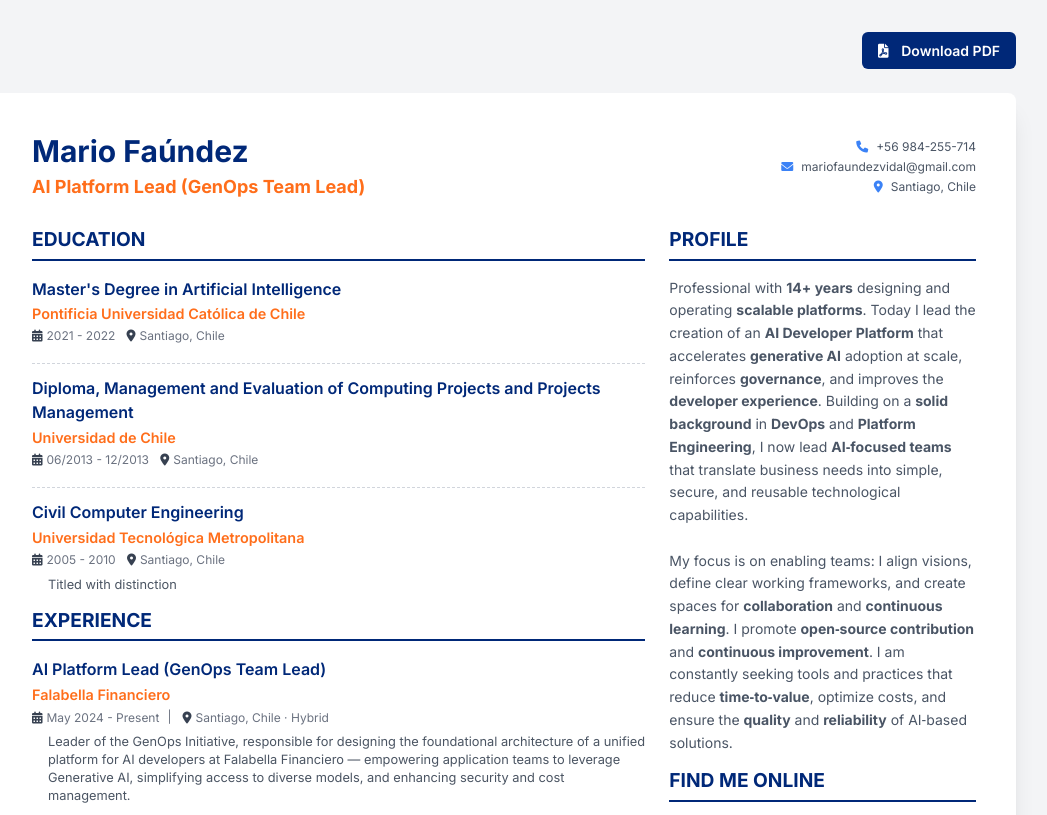
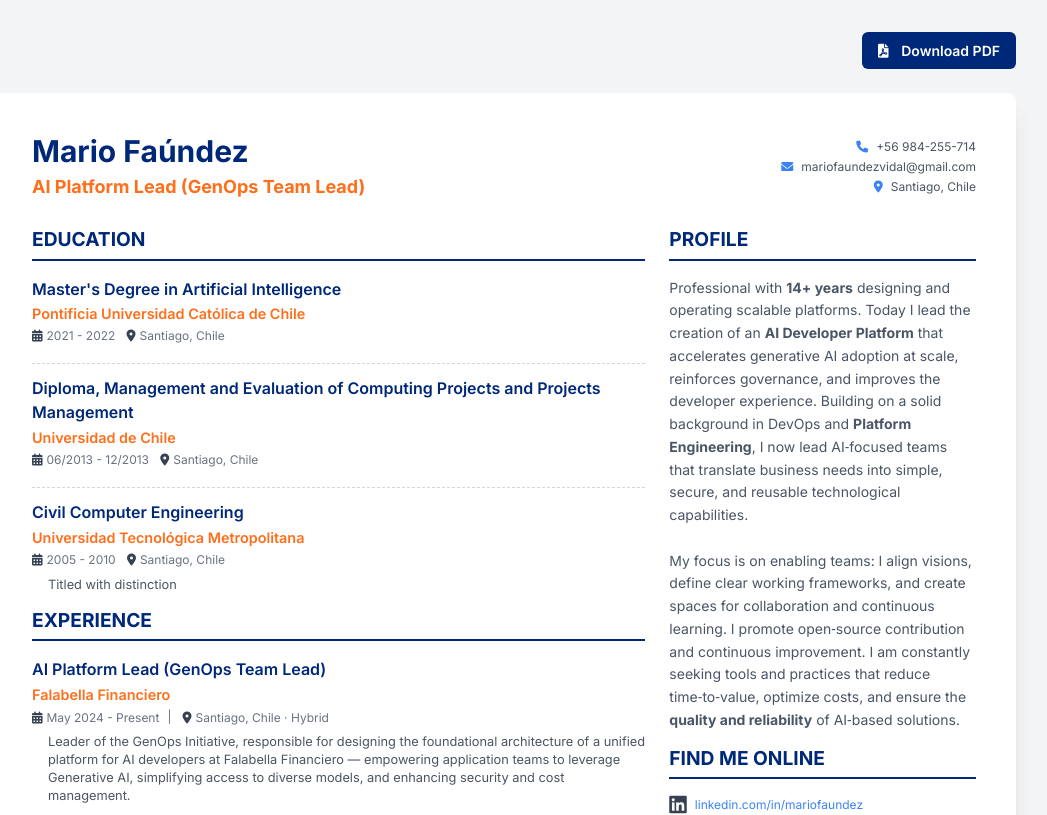
Before and after one commit to ordenador/ordenador.github.io, a React (Vite) app: page / in a window 1280 px wide. Shown: the top 815 px of the page, without its empty margins (136-1183 px from the left). Built offline with nearby package versions, Linux system fonts and the light colour scheme.

Commit message:
feat: update cv 2025 jul

```diff
--- a/src/App.jsx
+++ b/src/App.jsx
@@ -16,10 +16,7 @@ function App() {
         id="downloadPdfBtnContainer"
         className="max-w-5xl mx-auto mb-6 flex justify-center md:justify-end"
       >
-        <a
-          href="./mario_faundez_cv.pdf"
-          className="download-pdf-btn"
-        >
+        <a href="./mario_faundez_cv.pdf" className="download-pdf-btn">
           <i className="fas fa-file-pdf mr-2"></i>
           Download PDF
         </a>
--- a/src/data/resume.js
+++ b/src/data/resume.js
@@ -9,9 +9,9 @@ export const resumeData = {
     },
   },
   profile: {
-    text: `Professional with <strong>14+ years</strong> designing and operating <strong>scalable platforms</strong>. Today I lead the creation of an <strong>AI Developer Platform</strong> that accelerates <strong>generative AI</strong> adoption at scale, reinforces <strong>governance</strong>, and improves the <strong>developer experience</strong>. Building on a <strong>solid background</strong> in <strong>DevOps</strong> and <strong>Platform Engineering</strong>, I now lead <strong>AI‑focused teams</strong> that translate business needs into simple, secure, and reusable technological capabilities.
+    text: `Professional with <strong>14+ years</strong> designing and operating scalable platforms. Today I lead the creation of an <strong>AI Developer Platform</strong> that accelerates generative AI adoption at scale, reinforces governance, and improves the developer experience. Building on a solid background in DevOps and <strong>Platform Engineering</strong>, I now lead AI‑focused teams that translate business needs into simple, secure, and reusable technological capabilities.
 
-  My focus is on enabling teams: I align visions, define clear working frameworks, and create spaces for <strong>collaboration</strong> and <strong>continuous learning</strong>. I promote <strong>open‑source contribution</strong> and <strong>continuous improvement</strong>. I am constantly seeking tools and practices that reduce <strong>time‑to‑value</strong>, optimize costs, and ensure the <strong>quality</strong> and <strong>reliability</strong> of AI‑based solutions.`,
+  My focus is on enabling teams: I align visions, define clear working frameworks, and create spaces for collaboration and continuous learning. I promote open‑source contribution and continuous improvement. I am constantly seeking tools and practices that reduce time‑to‑value, optimize costs, and ensure the <strong>quality and reliability</strong> of AI‑based solutions.`,
   },
 
   socialLinks: [
```
Also changed, not shown: package.json (+9 -9 lines), 8 other files (tests, documents, lock files or other folders).
